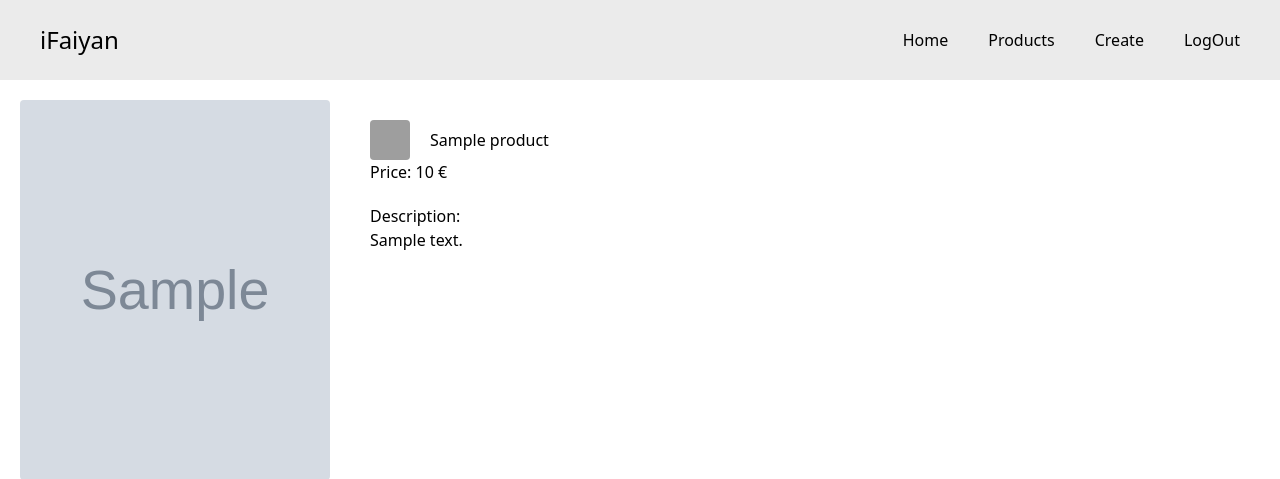
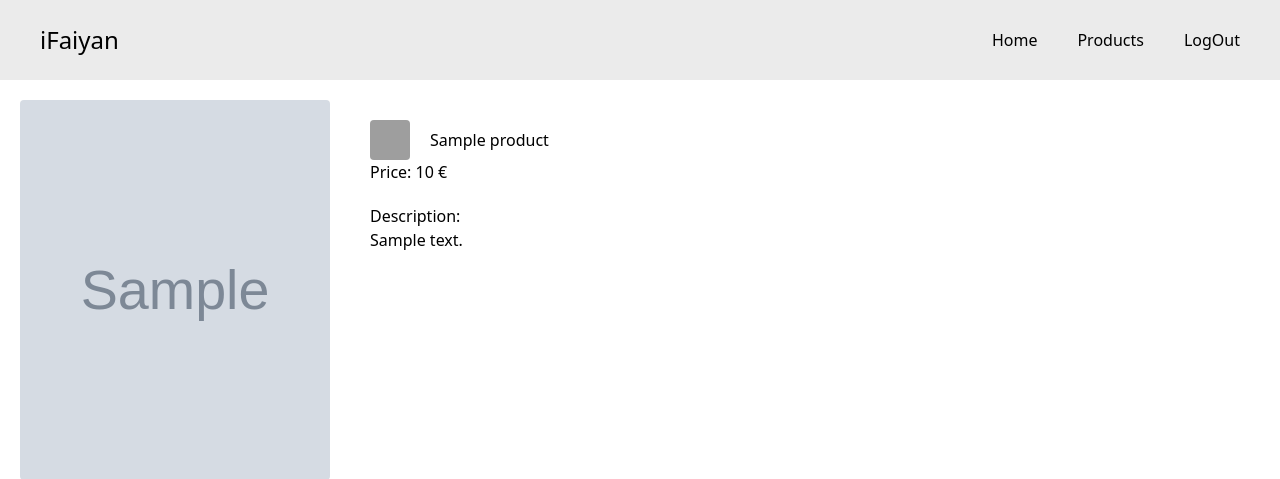
Before and after one commit to oreninjas/ecommerce, a Node server app: template views/eachProduct.ejs in a window 1280 px wide. Shown: the top 479 px of the page. Run offline with Node 20, Linux system fonts and the light colour scheme; the template is opened without the code that fills it: values that come from a table or form of the project are taken from there, others are empty; tables that the repository leaves empty hold one stand-in row (values such as "Sample post"); grey boxes marked "Sample" are stand-in pictures; some libraries are stand-ins or nearby versions; grey boxes are pictures that could not be loaded.

Commit message:
remove create page was crashing the server !!

```diff
--- a/views/eachProduct.ejs
+++ b/views/eachProduct.ejs
@@ -17,9 +17,6 @@
         </li>
         <li class="hover:cursor-pointer">
           <a href="/products">Products</a>
-        </li>
-        <li class="hover:cursor-pointer">
-          <a href="/products/create">Create</a>
         </li>
         <li>
           <a href="/logout">LogOut</a>
```
